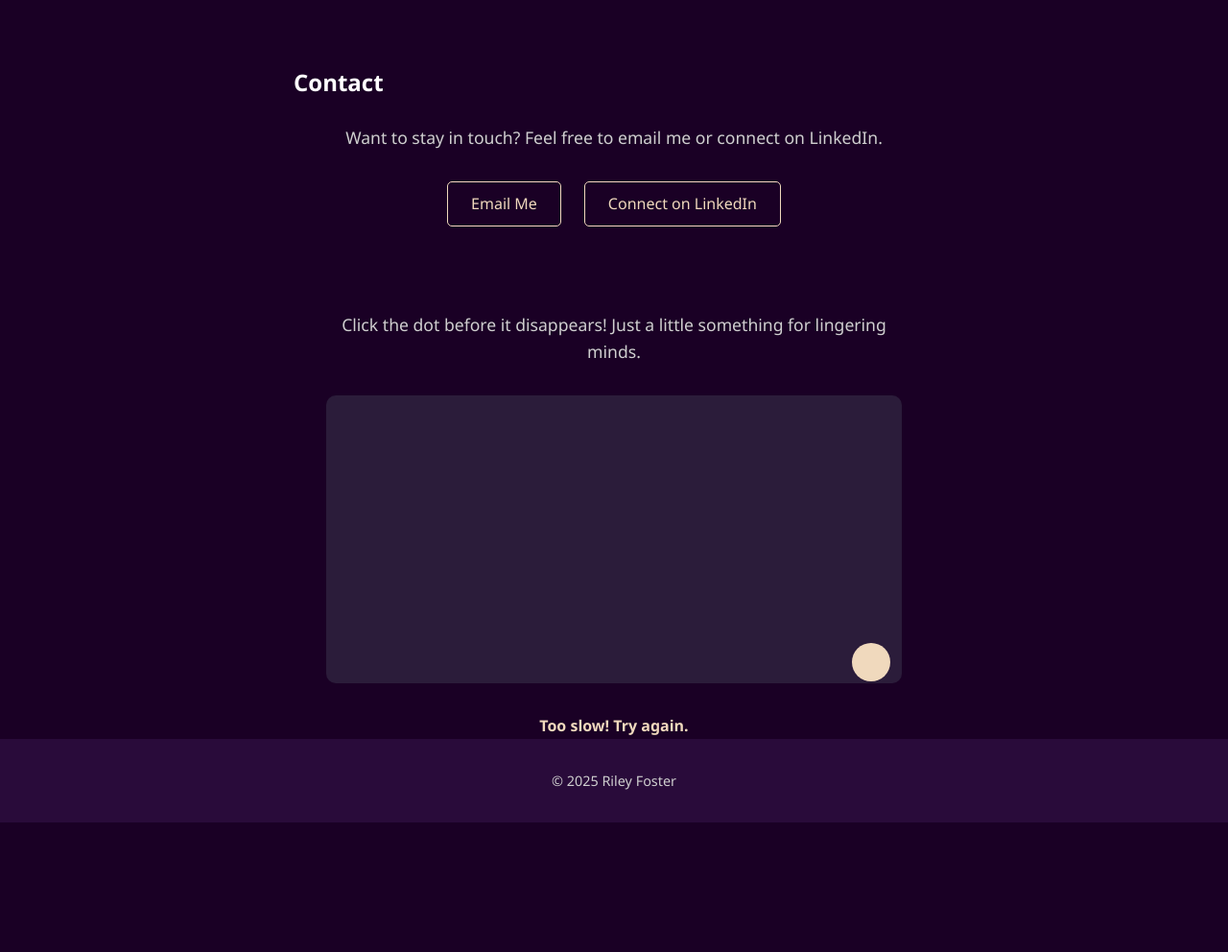
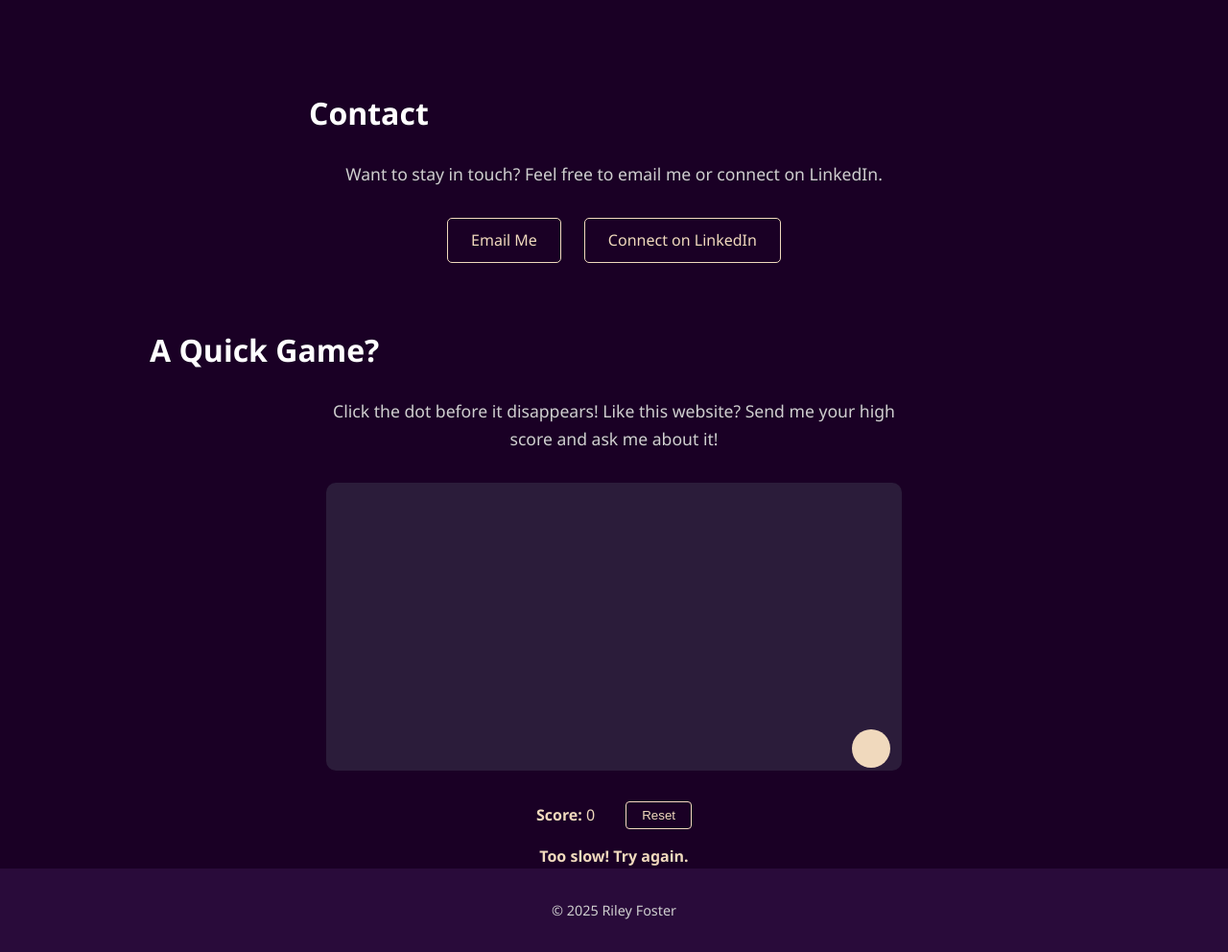
Before and after one commit to rifoster302/personal-website, a plain HTML site: page index.html in a window 1280 px wide. Shown: the part 2402-3394 px from the top of the page at 96% size. Before the commit the page ends 3259 px from the top, so only its background shows below. Drawn offline with Linux system fonts and the light colour scheme; no server answers.

Commit message:
Finishing touches to game and styles
Added a score counter to the game and tried to align the 'contact' header with the 'projects' one, but ultimately couldn't figure it out after a bunch of trial and error.

```diff
--- a/css/style.css
+++ b/css/style.css
@@ -65,6 +65,16 @@
     text-overflow: ellipsis;
     max-width: 100%;
     flex-shrink: 1;
+  }
+
+  .section-heading {
+    font-size: 2rem;
+    margin-bottom: 1rem;
+    color: var(--text);
+    text-align: left;
+    max-width: 1000px;
+    margin: 0 auto 1rem auto;
+    padding-left: 1rem;
   }
 
   #hero {
@@ -319,11 +329,32 @@
     font-weight: bold;
     color: var(--accent);
   }
-    #game-score {
-        text-align: center;
-        font-size: 1.2rem;
-        color: var(--accent);
-    }
+
+  .game-stats {
+    display: flex;
+    justify-content: center;
+    gap: 2rem;
+    margin-top: 1rem;
+    align-items: center;
+    color: var(--accent);
+    font-size: 1rem;
+  }
+
+  #reset-button {
+    background-color: transparent;
+    border: 1px solid var(--accent);
+    color: var(--accent);
+    padding: 0.4rem 1rem;
+    border-radius: 4px;
+    cursor: pointer;
+    transition: all 0.3s ease;
+  }
+
+  #reset-button:hover {
+    background-color: var(--accent);
+    color: var(--bg);
+  }
+
   @keyframes fadeIn {
     to {
       opacity: 1;
--- a/index.html
+++ b/index.html
@@ -12,8 +12,11 @@
       const dot = document.getElementById("dot");
       const status = document.getElementById("game-status");
       const gameContainer = document.getElementById("game-container");
+      const scoreCount = document.getElementById("score-count");
+      const resetButton = document.getElementById("reset-button");
 
       let timeout;
+      let score = 0;
 
       function moveDot() {
         const containerRect = gameContainer.getBoundingClientRect();
@@ -34,6 +37,8 @@
       }
 
       dot.addEventListener("click", () => {
+        score += 1;
+        scoreCount.textContent = score;
         status.textContent = "Nice! You got it.";
         setTimeout(() => {
           status.textContent = "";
@@ -41,10 +46,16 @@
         moveDot();
       });
 
+      resetButton.addEventListener("click", () => {
+        score = 0;
+        scoreCount.textContent = score;
+        status.textContent = "Game reset. Go again!";
+        moveDot();
+      });
+
       moveDot();
     });
   </script>
-
 
 <body>
   <header>
@@ -138,10 +149,14 @@
       </section>
 
       <section id="game" class="section fade-in">
-        <h2 class="section-heading"></h2>
-        <p class="contact-text">Click the dot before it disappears! Just a little something for lingering minds.</p>
+        <h2 class="section-heading">A Quick Game?</h2>
+        <p class="contact-text">Click the dot before it disappears! Like this website? Send me your high score and ask me about it!</p>
         <div id="game-container">
           <div id="dot"></div>
+        </div>
+        <div class="game-stats">
+          <p><strong>Score:</strong> <span id="score-count">0</span></p>
+          <button id="reset-button">Reset</button>
         </div>
         <p id="game-status"></p>
       </section>
```
